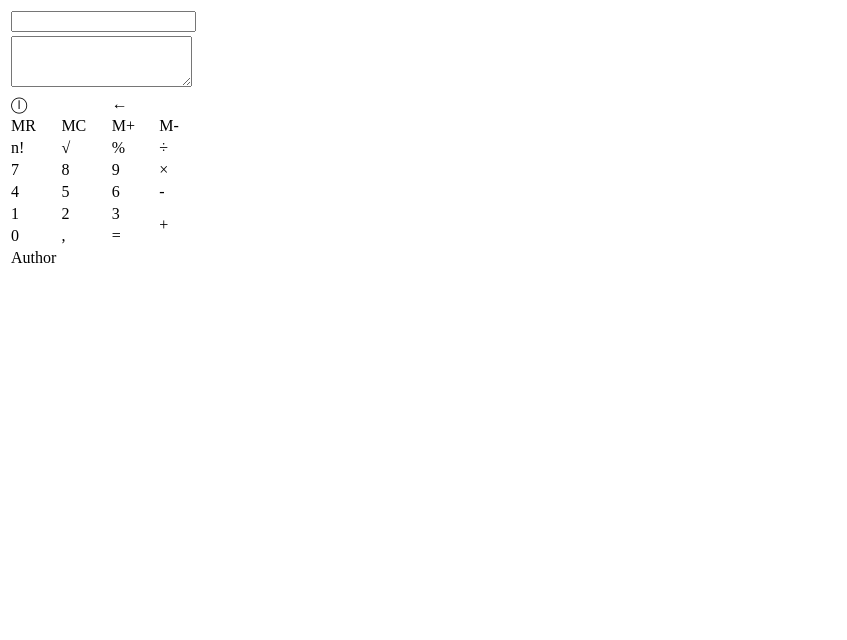
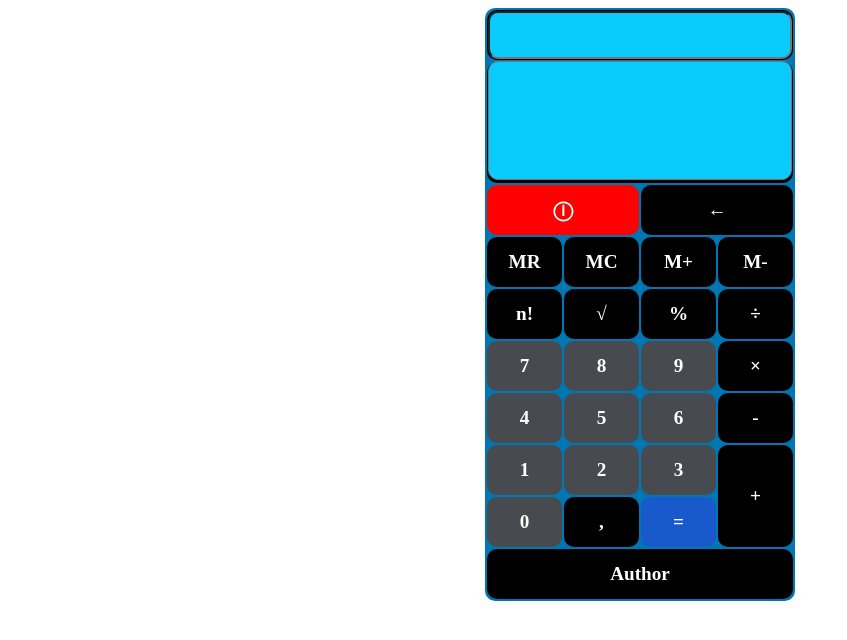
Before and after one commit to mariuszKrzysztofPrzybysz/NBCalculator, a website: page public_html/calculator.html in a window 1280 px wide. Shown: the whole page, without its empty margins (0-847 px from the left). Drawn offline with Linux system fonts and the light colour scheme.

Commit message:
Edycja pliku css

```diff
--- a/public_html/css/style.css
+++ b/public_html/css/style.css
@@ -8,3 +8,59 @@ and open the template in the editor.
  *  Author     : Mariusz Krzysztof Przybysz
  *  GitHub     : https://github.com/mariuszKrzysztofPrzybysz
 */
+
+* {
+    box-sizing: border-box;
+}
+
+table {
+    margin: 0 auto;
+    background-color: #0077b3;
+    border-radius: 10px;
+    text-align: center;
+    font-size: 1.2em;
+}
+
+.on {
+    color: white;
+}
+
+.off {
+    color: black;
+}
+#power {
+    background-color: red;
+}
+
+td{
+    width: 75px;
+    background-color: black;
+    border-radius: 10px;
+    height: 50px;
+
+    cursor: pointer;
+    font-weight: bold;
+}
+
+.digit {
+    background-color: #474a4f;
+}
+
+input ,textarea{
+    width: 100%;
+    height: 100%;
+    font-size: 30px;
+    text-align: right;
+    padding: 5px;
+    background-color: #09cbfc;
+    border-radius: 10px;
+    outline: none;
+}
+
+textarea {
+    resize: none;
+}
+
+#execute {
+    background-color: #185acc;
+}
```
